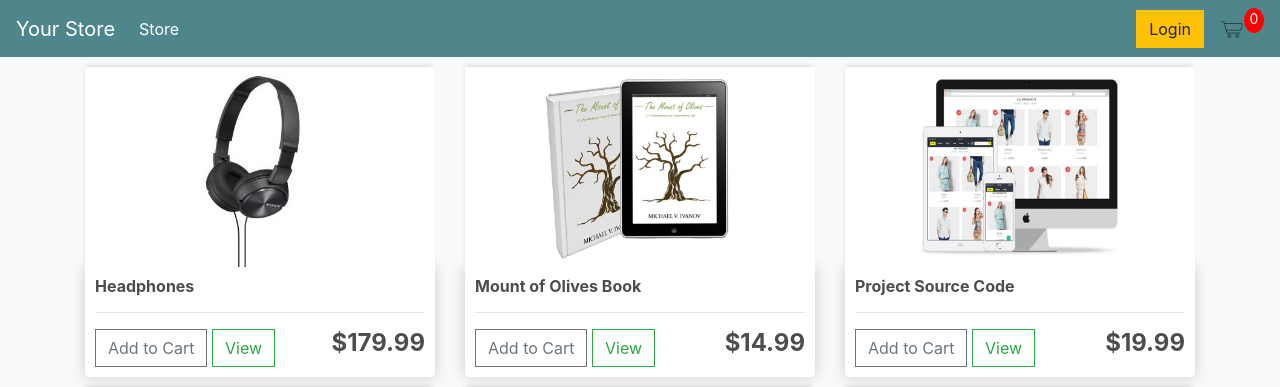
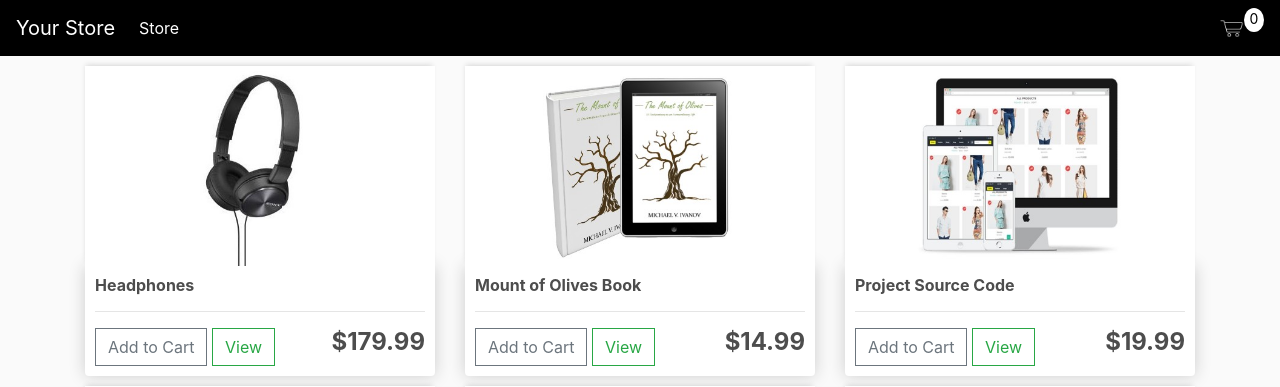
Before and after one commit to bdbenton5255/ecommerce, a Django app: page / in a window 1280 px wide. Shown: the top 387 px of the page. Run offline with Django 5.2, Linux system fonts and the light colour scheme; data comes from the database, SQL or seed files in the repository; both versions use the stored data as it was after the commit.

Commit message:
style adjustments

```diff
--- a/store/static/css/main.css
+++ b/store/static/css/main.css
@@ -7,7 +7,7 @@ h1,h2,h3,h4,h5,h6{
 }
 
 .box-element{
-	box-shadow:hsl(0, 0%, 80%) 0 0 16px;
+	box-shadow:hwb(0 80% 20%) 0 0 16px;
 	background-color: #fff;
 	border-radius: 4px;
 	padding: 10px;
@@ -26,7 +26,7 @@ h1,h2,h3,h4,h5,h6{
 }
 
 .bg-dark{
-	background-color: #4f868c!important;
+	background-color: black!important;
 }
 
 #cart-icon{
@@ -38,10 +38,10 @@ h1,h2,h3,h4,h5,h6{
 #cart-total{
 	display: block;
 	text-align: center;
-	color:#fff;
-	background-color: red;
+	color:black;
+	background-color: white;
 	width: 20px;
-	height: 25px;
+	height: 24px;
 	border-radius: 50%;
 	font-size: 14px;
 }
--- a/store/templates/store/main.html
+++ b/store/templates/store/main.html
@@ -70,7 +70,6 @@
             </ul>
 
             <div class="form-inline my-2 my-lg-0">
-                <a href="#" class="btn btn-warning">Login</a>
                 <a href="{% url 'cart' %}">
                     <img id="cart-icon" src="{% static 'images/cart.png' %}">
                 </a>
```
Also changed, not shown: db.sqlite3, store/static/images/cart.png.
